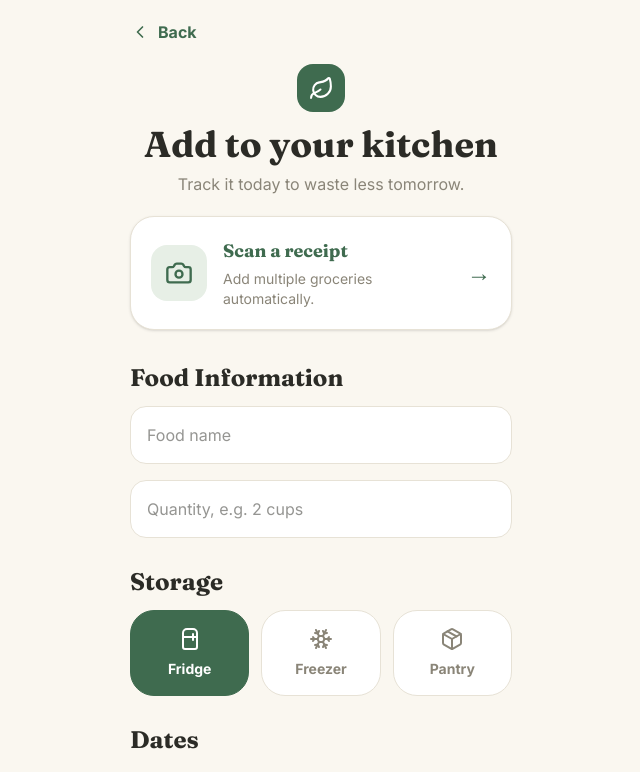
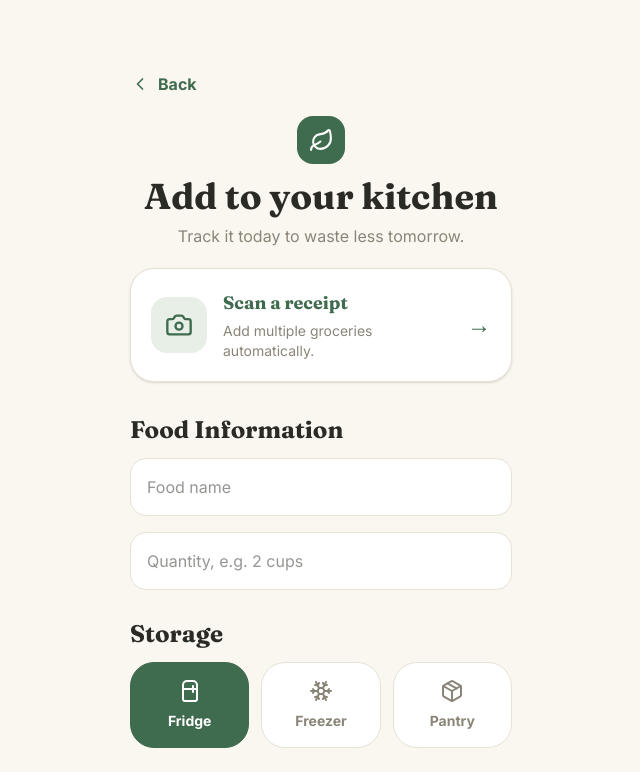
Before and after one commit to trishna427/conserva-launch, a Next.js app: page /add in a window 1280 px wide. Shown: the top 772 px of the page, without its empty margins (319-959 px from the left). Built offline with nearby package versions, Linux system fonts and the light colour scheme.

Commit message:
Fix add page iOS safe area

```diff
--- a/app/add/page.tsx
+++ b/app/add/page.tsx
@@ -185,7 +185,12 @@ export default function AddItemPage() {
 
   return (
     <main className="flex min-h-screen justify-center bg-[#FAF7F0] text-[#2B2B26]">
-      <section className="min-h-screen w-full max-w-[430px] px-6 pb-28 pt-5">
+ <section
+  className="min-h-screen w-full max-w-[430px] px-6 pb-28"
+  style={{
+    paddingTop: "max(72px, calc(env(safe-area-inset-top) + 24px))",
+  }}
+>
         <Link
           href="/dashboard"
           className="mb-5 flex items-center gap-2 font-bold text-[#3F6B4F]"
```
